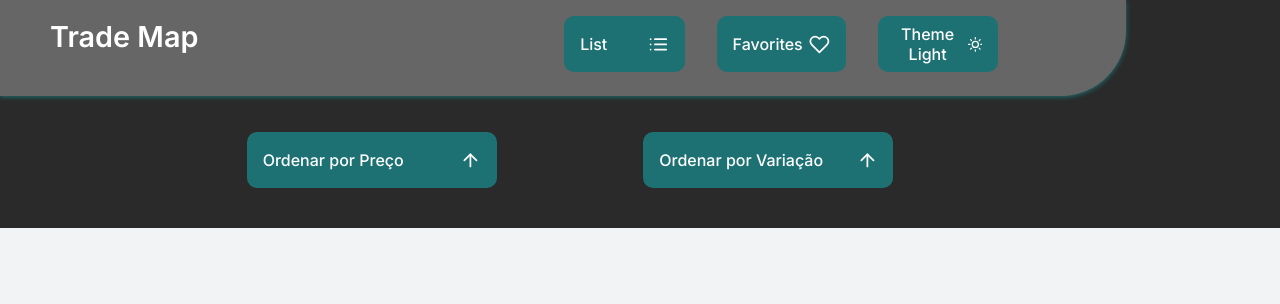
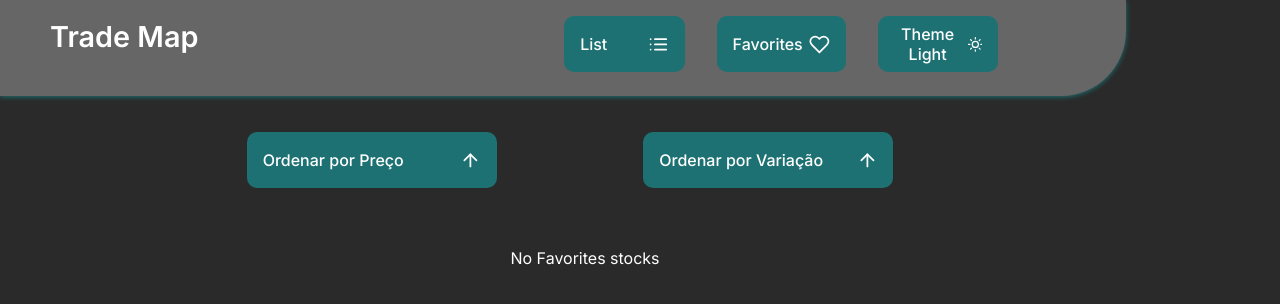
Before and after one commit to TradeMap-Code/desafio-frontend, a React (Create React App) app: page /favorites in a window 1280 px wide. Shown: the top 304 px of the page. Built offline with nearby package versions, Linux system fonts and the light colour scheme.

Commit message:
fix: setando 100% de height para as paginas da aplicação

```diff
--- a/src/pages/Favorites.tsx
+++ b/src/pages/Favorites.tsx
@@ -67,11 +67,17 @@ const Favorites: React.FC = () => {
       </div>
 
       <div className={styles.stockList}>
-        {stocks.map(stock => (
-          <div key={stock.stock}>
-            <Stock {...stock} />
+        {stocks.length > 0 ? (
+          stocks.map(stock => (
+            <div key={stock.stock}>
+              <Stock {...stock} />
+            </div>
+          ))
+        ) : (
+          <div>
+            No Favorites stocks
           </div>
-        ))}
+        )}
       </div>
     </div>
   );
--- a/src/styles/components/Stock.module.css
+++ b/src/styles/components/Stock.module.css
@@ -4,6 +4,7 @@
   align-items: center;
   justify-content: center;
   background: var(--white);
+  color: var(--text);
   border-radius: 8px;
   width: 500px;
   padding-top: 20px;
--- a/src/styles/global.css
+++ b/src/styles/global.css
@@ -1,8 +1,16 @@
+html, body {
+  height: 100%;
+  width: 100%;
+}
 
 * {
   margin: 0;
   padding: 0;
   box-sizing: border-box;
+}
+
+#root {
+  height: 100%;
 }
 
 :root {
@@ -34,7 +42,6 @@
   }
 }
 
-
 body {
   background: var(--background);
   color: var(--text);
--- a/src/styles/pages/Favorites.module.css
+++ b/src/styles/pages/Favorites.module.css
@@ -5,10 +5,14 @@
 
 .container.themeLight {
   background: var(--background);
+  color: var(--text);
+  height: 100%;
 }
 
 .container.themeDark {
   background: var(--dark-background);
+  color: var(--white);
+  height: 100%;
 }
 
 .container.themeLight button {
--- a/src/styles/pages/List.module.css
+++ b/src/styles/pages/List.module.css
@@ -5,10 +5,12 @@
 
 .container.themeLight {
   background: var(--background);
+  height: 100%;
 }
 
 .container.themeDark {
   background: var(--dark-background);
+  height: 100%;
 }
 
 .container.themeLight button {
```
